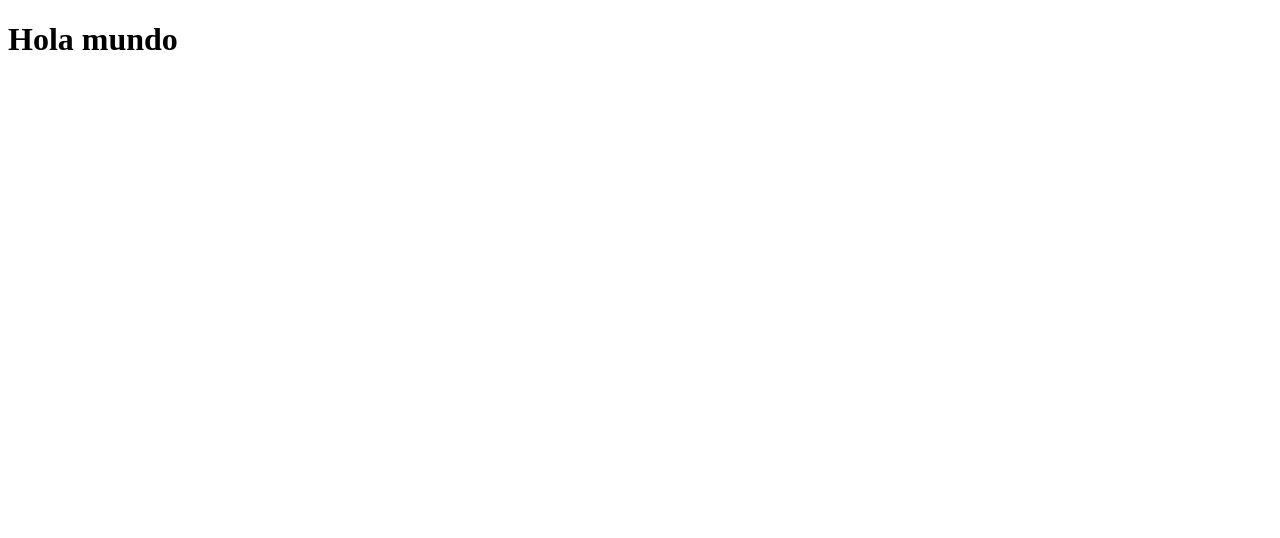
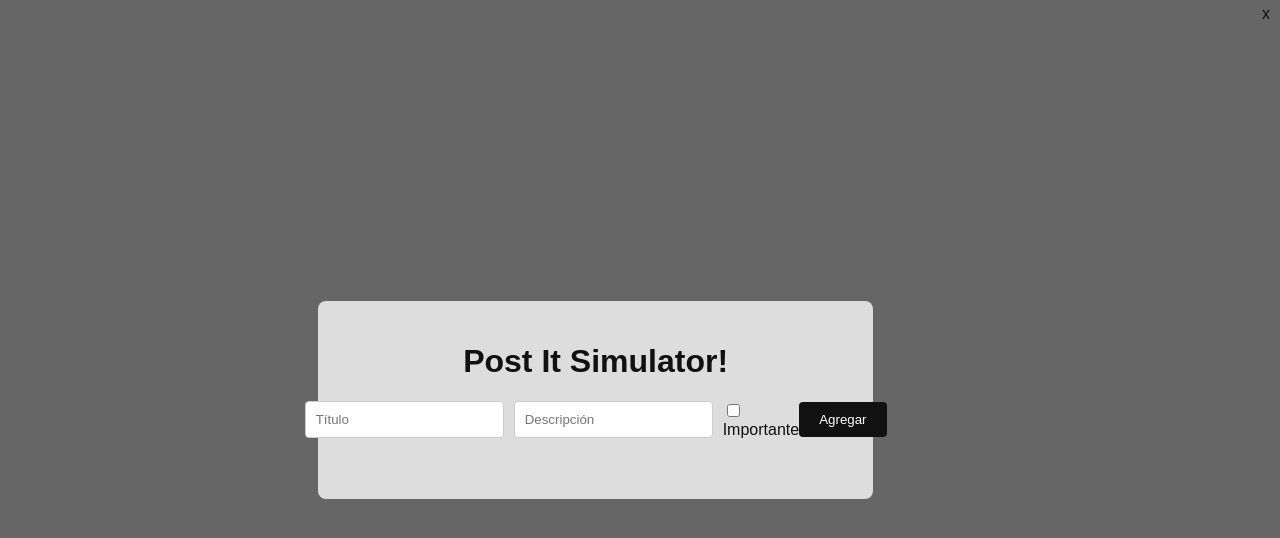
Before and after one commit to H-Riv/Acumulativa3, a React (Create React App) app in the folder mi-proyecto-nuevo/: page / in a window 1280 px wide. Shown: the top 538 px of the page. Built offline with nearby package versions, Linux system fonts and the light colour scheme.

Commit message:
segundo commit html cuerpo

```diff
--- /dev/null
+++ b/mi-proyecto-nuevo/src/App.js
@@ -0,0 +1,13 @@
+import React from 'react';
+import PostIt from './componentes/PostIt';
+import './componentes/styles.css';
+
+const App = () => {
+    return (
+        <div>
+            <PostIt />
+        </div>
+    );
+};
+
+export default App;
--- /dev/null
+++ b/mi-proyecto-nuevo/src/componentes/Notes.jsx
@@ -0,0 +1,13 @@
+import React from 'react';
+
+const Note = () => {
+    return (
+        <div>
+            <span className="close-btn">x</span>
+            <h2></h2>
+            <p></p>
+        </div>
+    );
+};
+
+export default Note;
--- /dev/null
+++ b/mi-proyecto-nuevo/src/componentes/PostIt.jsx
@@ -0,0 +1,34 @@
+import React, { useState } from 'react';
+import Note from './Notes';
+import './styles.css';
+
+const PostIt = () => {
+
+    return (
+        <div className="container">
+            <h1>Post It Simulator!</h1>
+            <div className="input-section">
+                <input
+                    type="text"
+                    placeholder="Título"
+                />
+                <input
+                    type="text"
+                    placeholder="Descripción"
+                />
+                <label>
+                    <input
+                        type="checkbox"
+                    />
+                    Importante
+                </label>
+                <button>Agregar</button>
+            </div>
+            <div className="notes-container">
+                    <Note/>
+            </div>
+        </div>
+    );
+};
+
+export default PostIt;
--- /dev/null
+++ b/mi-proyecto-nuevo/src/componentes/styles.css
@@ -0,0 +1,75 @@
+body {
+    font-family: Arial, sans-serif;
+    background-color: #666;
+    color: #111;
+    display: flex;
+    justify-content: center;
+    align-items: center;
+    height: 100vh;
+    margin: 0;
+}
+
+.container {
+    background-color: #ddd;
+    padding: 20px;
+    border-radius: 8px;
+    width: 80%;
+    max-width: 1200px;
+}
+
+h1 {
+    text-align: center;
+}
+
+.input-section {
+    display: flex;
+    justify-content: center;
+    align-items: center;
+    margin-bottom: 20px;
+}
+
+.input-section input[type="text"] {
+    padding: 10px;
+    margin-right: 10px;
+    border: 1px solid #ccc;
+    border-radius: 4px;
+}
+
+.input-section input[type="checkbox"] {
+    margin-right: 5px;
+}
+
+.input-section button {
+    padding: 10px 20px;
+    border: none;
+    border-radius: 4px;
+    background-color: #111;
+    color: white;
+    cursor: pointer;
+}
+
+.notes-container {
+    display: flex;
+    flex-wrap: wrap;
+    gap: 20px;
+}
+
+.note {
+    background-color: #FFFFCC;
+    width: 200px;
+    padding: 10px;
+    border-radius: 4px;
+    position: relative;
+}
+
+.note.important-note {
+    background-color: #EC7063;
+}
+
+.close-btn {
+    position: absolute;
+    top: 5px;
+    right: 10px;
+    cursor: pointer;
+    color: #111;
+}
--- a/mi-proyecto-nuevo/src/index.js
+++ b/mi-proyecto-nuevo/src/index.js
@@ -1,9 +1,10 @@
 import React from 'react';
 import ReactDOM from 'react-dom/client';
+import App from './App';
 
 const root = ReactDOM.createRoot(document.getElementById('root'));
 root.render(
   <React.StrictMode>
-    <h1>Hola mundo</h1>
+    <App />
   </React.StrictMode>
 );
```
